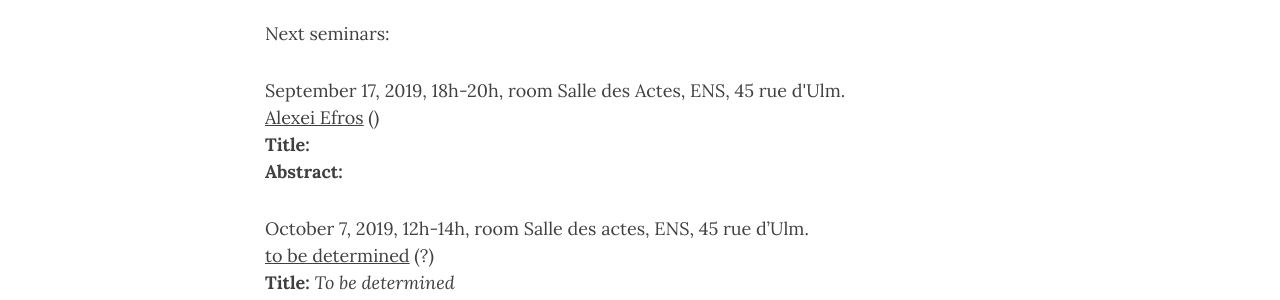
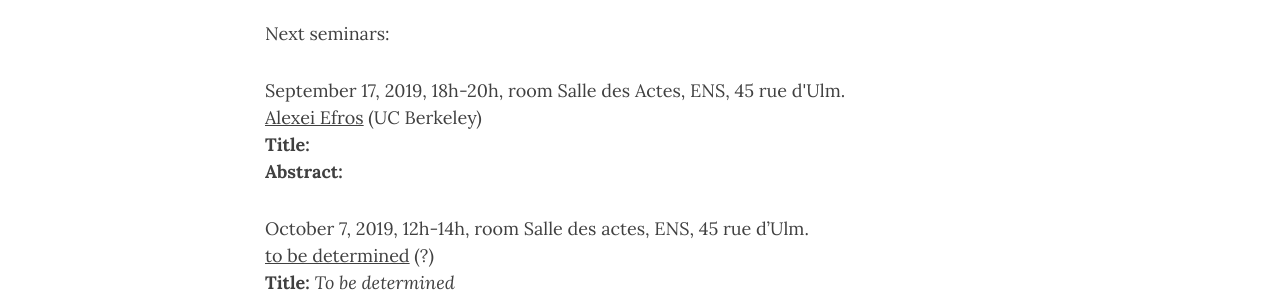
Before and after one commit to dhai-seminar/dhai-seminar.github.io, a Jekyll site: the page built from next.md, in a window 1280 px wide and 900 px high. Shown: the part 376-676 px from the top of the window. Built offline with Jekyll 4.4.1, drawn with Linux system fonts in a browser that asks for light colours; nearby versions of some CDN libraries.

Commit message:
Update next.yml

```diff
--- a/_data/next.yml
+++ b/_data/next.yml
@@ -2,10 +2,10 @@
   date: September 17, 2019
   time: 18h-20h
   room: "Salle des Actes, ENS, 45 rue d'Ulm"
-  affiliation:
-  url:
+  affiliation: "UC Berkeley"
+  url: "https://people.eecs.berkeley.edu/~efros/"
   title: ""
-  abstract:
+  abstract: ""
 
 - speaker: "to be determined"
   date: October 7, 2019
```
